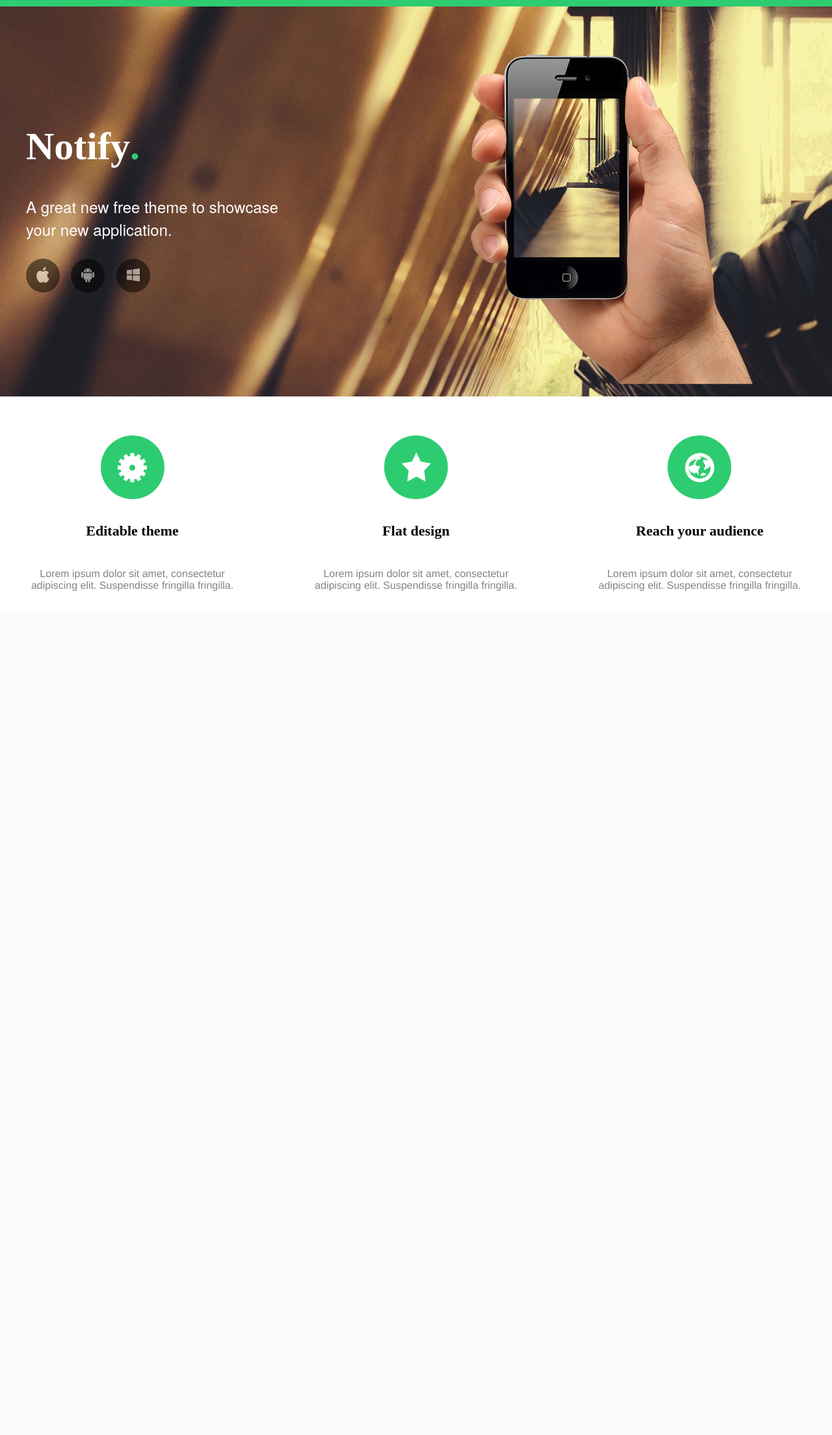
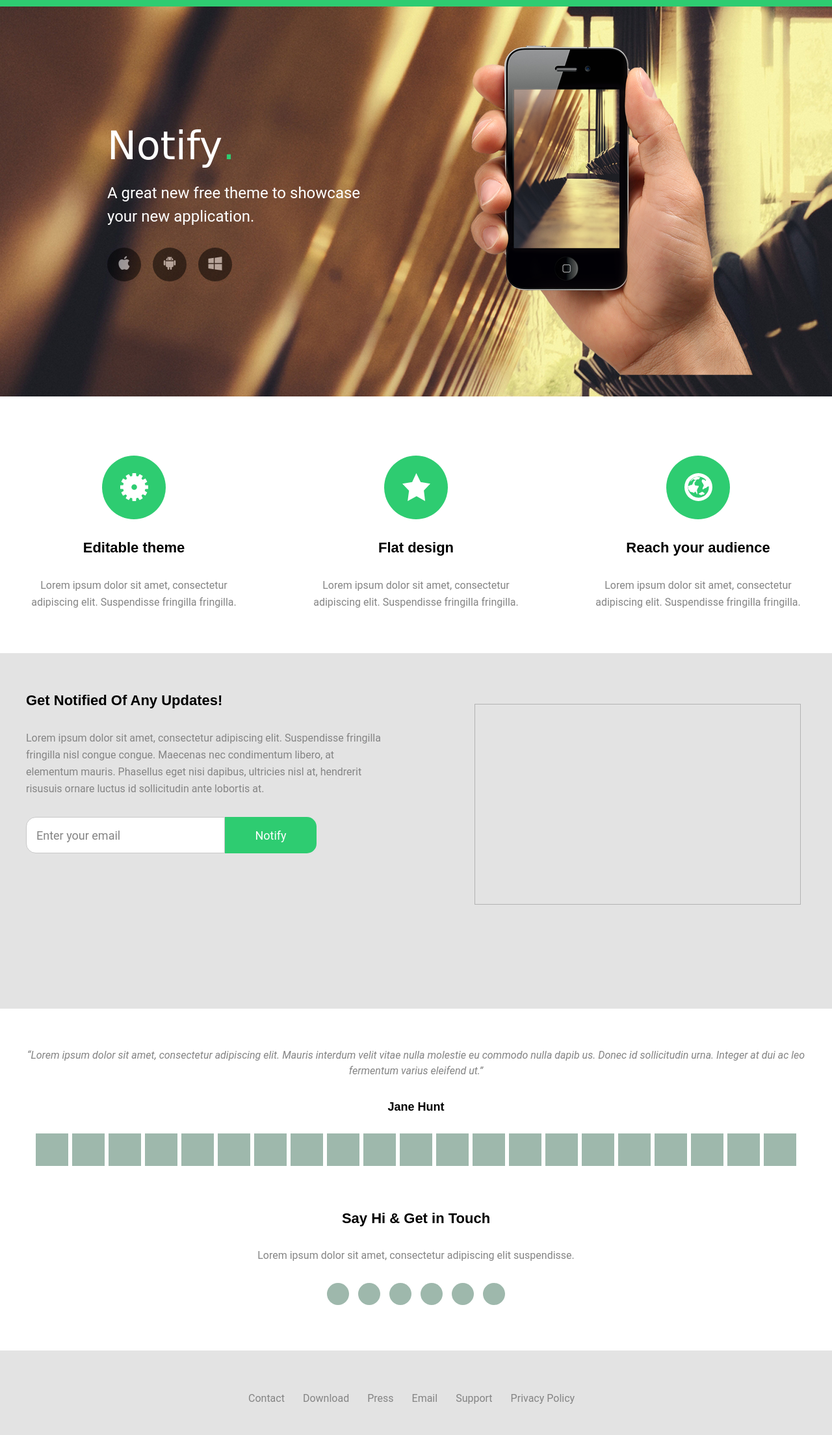
Before and after one commit to TarasBendiuh/Notify-lp, a PHP site: page /index.html in a window 1280 px wide. Shown: the whole page at 65% size. Before the commit the page ends 910 px from the top, so only its background shows below. Run offline with PHP 8.4, Linux system fonts and the light colour scheme.

Commit message:
Notify-lp

```diff
--- a/index.html
+++ b/index.html
@@ -2,65 +2,133 @@
 <html lang="en">
 <head>
     <meta charset="UTF-8">
-    <title>Notify-lp</title>
+    <title>Title</title>
     <link rel="stylesheet" href="styles/style.css">
 </head>
 <body>
 
     <header>
         <div class="content">
-            <div class="info">
+        <div id="logo">
             <h1>Notify<span>.</span></h1>
-            <p>A great new free theme to showcase <br> your new application.</p>
-                <div class="icon-bg" id="apple"><img src="imgs/header_apple.svg" alt=""></div>
-                <div class="icon-bg" id="android"><img src="imgs/header_android.svg" alt=""></div>
-                <div class="icon-bg" id="windows"><img src="imgs/header_windows.svg" alt=""></div>
+            <p>A great new free theme to showcase <br>  your new application.</p>
+            <div id="versions">
+                <div class="hi-bg"><img src="imgs/header_apple.svg" alt=""></div>
+                <div class="hi-bg"><img src="imgs/header_android.svg" alt=""></div>
+                <div class="hi-bg"><img id="window" src="imgs/header_windows.svg" alt=""></div>
             </div>
-            <img id="phone" src="imgs/Iphone.png" alt="">
+        </div>
+            <img id="iphone" src="imgs/Iphone.png" alt="">
+
         </div>
     </header>
 
-    <section id="features">
+    <div id="features">
         <div class="content">
-            <div id="theme">
-                <div class="fi-bg"><img src="imgs/Features_1.svg" alt=""></div>
+            <div class="box">
+                <div class="circle">
+                    <img src="imgs/Features_1.svg" alt="">
+                </div>
                 <h2>Editable theme</h2>
-                <p>Lorem ipsum dolor sit amet, consectetur adipiscing elit. Suspendisse fringilla fringilla.</p>
+                <p>Lorem ipsum dolor sit amet, consectetur adipiscing elit.
+                    Suspendisse fringilla fringilla.</p>
             </div>
-            <div id="design">
-                <div class="fi-bg"><img src="imgs/Features_2.svg" alt=""></div>
+            <div id="middle" class="box">
+                <div class="circle">
+                    <img src="imgs/Features_2.svg" alt="">
+                </div>
                 <h2>Flat design</h2>
-                <p>Lorem ipsum dolor sit amet, consectetur adipiscing elit. Suspendisse fringilla fringilla.</p>
+                <p>Lorem ipsum dolor sit amet, consectetur adipiscing elit.
+                    Suspendisse fringilla fringilla.</p>
             </div>
-            <div id="audience">
-                <div class="fi-bg"><img src="imgs/Features_3.svg" alt=""></div>
+            <div class="box">
+                <div class="circle">
+                    <img src="imgs/Features_3.svg" alt="">
+                </div>
                 <h2>Reach your audience</h2>
-                <p>Lorem ipsum dolor sit amet, consectetur adipiscing elit. Suspendisse fringilla fringilla.</p>
+                <p>Lorem ipsum dolor sit amet, consectetur adipiscing elit.
+                    Suspendisse fringilla fringilla.</p>
+            </div>
+
+        </div>
+    </div>
+
+    <div id="get-notified">
+        <div class="content">
+            <div id="info">
+                <h2>Get Notified Of Any Updates!</h2>
+                <p>Lorem ipsum dolor sit amet, consectetur adipiscing elit.
+                    Suspendisse fringilla fringilla nisl congue congue.
+                    Maecenas nec condimentum libero, at elementum mauris.
+                    Phasellus eget nisi dapibus, ultricies nisl at, hendrerit
+                    risusuis ornare luctus id sollicitudin ante lobortis at.
+                </p>
+                <form action="">
+                    <!--inM - inputMail, inB - inputButton-->
+                    <input id="inM" type="text" value="Enter your email">
+                    <input id="inB" type="submit" value="Notify">
+                </form>
+            </div>
+            <div id="player">
+                <iframe src="" frameborder="0"></iframe>
             </div>
         </div>
-    </section>
+    </div>
 
-    <section id="get-notified">
+    <div id="testimonials">
         <div class="content">
-
+            <p><i>“Lorem ipsum dolor sit amet, consectetur adipiscing elit.
+                Mauris interdum velit vitae nulla molestie eu commodo nulla dapib us.
+                Donec id sollicitudin urna. Integer at dui ac leo fermentum varius eleifend ut.”
+                </i>
+            </p>
+            <h3>Jane Hunt</h3>
+            <div id="users">
+                <div class="faces"></div>
+                <div class="faces"></div>
+                <div class="faces"></div>
+                <div class="faces"></div>
+                <div class="faces"></div>
+                <div class="faces"></div>
+                <div class="faces"></div>
+                <div class="faces"></div>
+                <div class="faces"></div>
+                <div class="faces"></div>
+                <div class="faces"></div>
+                <div class="faces"></div>
+                <div class="faces"></div>
+                <div class="faces"></div>
+                <div class="faces"></div>
+                <div class="faces"></div>
+                <div class="faces"></div>
+                <div class="faces"></div>
+                <div class="faces"></div>
+                <div class="faces"></div>
+                <div class="faces"></div>
+            </div>
+            <div id="get-it">
+                <h2>Say Hi &amp; Get in Touch</h2>
+                <p>Lorem ipsum dolor sit amet, consectetur adipiscing elit suspendisse. </p>
+                <!--iti - in touch icons-->
+                <div class="iti-bg"></div>
+                <div class="iti-bg"></div>
+                <div class="iti-bg"></div>
+                <div class="iti-bg"></div>
+                <div class="iti-bg"></div>
+                <div class="iti-bg"></div>
+            </div>
         </div>
-    </section>
-
-    <section id="testimonials">
-        <div class="content">
-
-        </div>
-    </section>
-
-    <section id="get-in-touch">
-        <div class="content">
-
-        </div>
-    </section>
-
+    </div>
     <footer>
         <div class="content">
-
+        <ul>
+            <li><a href="">Contact</a></li>
+            <li><a href="">Download</a></li>
+            <li><a href="">Press</a></li>
+            <li><a href="">Email</a></li>
+            <li><a href="">Support</a></li>
+            <li><a href="">Privacy Policy</a></li>
+        </ul>
         </div>
     </footer>
 
--- a/styles/style.css
+++ b/styles/style.css
@@ -1,171 +1,280 @@
 /*OMNIPRESENT GREENISH COLOR - #2ecc71*/
 
 /*BASE*/
-    /*-Resets-*/
-    html, body, header, footer, div, section, span, h1, h2, h3, p, img {
+
+    /*Resets*/
+
+    html, body, header, footer, div, span, h1, h2, h3, p, a, iframe,
+    ul, li, input, form, img {
         margin: 0;
         padding: 0;
+        display: block;
         position: relative;
-        display: block;
     }
-    /*-Typography-*/
-
-    @font-face {
-    font-family: 'HelveticaNeue', 'Raleway', 'Pacifico'; /*a name to be used later*/
-        src: url("../fonts/HelveticaNeue.ttf");
-        src: url("../fonts/Raleway.ttf");
-        src: url("../fonts/Pacifico.ttf");
-}
-    body {
+    html, body{
         font-size: 16px;
-        font-family: 'HelveticaNeue', Fallback;
-        color: #fff;
     }
 
+    /*Typography*/
+
     h1 {
-        font-family: 'Pacifico', Fallback;
+        font-family: 'Pacifico', cursive;
         font-size: 3.750em;
-        margin-bottom: .667em;
+        color: #ffffff;
+        margin-bottom: 20px;
+        font-weight: 400;
     }
-    h1 span {
+    h2 {
+        font-family: 'Raleway', sans-serif;
+        font-size: 1.375em;
+        margin-bottom: 32px;
+    }
+    h3 {
+        font-family: 'Raleway', sans-serif;
+        font-size: 1.125em;
+    }
+    p {
+        font-family: 'Roboto', sans-serif;
+        font-size: 1em;
+        line-height: 24px;
+        color: #848484;
+    }
+    a {
+        font-family: 'Roboto', sans-serif;
+        font-size: 16px;
+        color: #848484;
+        text-decoration: none;
+    }
+    span {
         display: inline-block;
         color: #2ECC71;
     }
 
-    h2 {
-        font-size: 1.375em;
-        font-family: 'Raleway';
-        color: #000;
-    }
 
-/*LAYOUT*/
+/*LAYOUT (basic positioning)*/
 
-    /*-Header-*/
+    /*Header*/
     header {
         width: 100%;
-        height: 37.5em;
-        border-top: 0.625em solid #2ecc71;
+        height: 600px;
+        border-top: 10px solid #2ECC71;
         background-image: url("../imgs/header_bg.jpg");
         overflow: hidden;
     }
-    /*-Features-*/
+
+    /*Features*/
+
     #features {
-        height: 20.938em;
+        height: 335px;
+        padding: 60px 0 0 0;
         text-align: center;
     }
 
-    #features p {
-    font-size: 1em;
-    font-family: 'Helvetica Neue';
-    color: #848484;
+    /*Get notified*/
+
+    #get-notified {
+        height: 427px;
+        padding: 60px 0 60px 0;
+        background-color: #e3e3e3;
     }
 
-    #features h2 {
-        margin-bottom: 2em;
+    /*Testimonials*/
+    #testimonials {
+        height: 466px;
+        padding: 60px 0 0 0;
+    }
+    /*Footer*/
+    footer {
+        height: 130px;
+        background-color: #e3e3e3;
+    }
+    /*Content*/
+    div.content {
+        width: 1200px;
+        margin: 0 auto;
     }
 
-    #theme, #design, #audience {
-        width: 20.000em;
+/*MODULE (stuff inside every module)*/
+
+    /*Header*/
+
+    #logo {
+        margin: 179px 0 0 125px;
+    }
+
+    header p {
+        font-size: 24px;
+        color: #ffffff;
+        line-height: 36px;
+    }
+
+    .hi-bg {
+        width: 52px;
+        height: 52px;
+        background-color: #000000;
+        opacity: 0.5;
+        display: inline-block;
+        border-radius: 100%;
+        margin: 30px 14px 10px 0;
+    }
+
+    .hi-bg img {
+        height: 21px;
+        width: 22px;
+        margin: 13px auto;
+    }
+
+    #window {
+        margin-top: 14px;
+    }
+
+    #iphone {
+        position: relative;
+        left: 630px;
+        bottom: 377px;
+    }
+
+    /*Features*/
+
+    #middle {
+        margin: 0 110px 0 110px;
+    }
+
+    #features p {
+        line-height: 26px;
+    }
+
+    .box {
+        display: inline-block;
+        text-align: center;
+        width: 320px;
+    }
+
+    .circle {
+        width: 98px;
+        height: 98px;
+        margin: 31px auto;
+        background-color: #2ECC71;
+        border-radius: 100%;
+    }
+
+    .circle img {
+        width: 43px;
+        height: 43px;
+        margin: auto;
+        top: 27px;
+    }
+
+    /*Get notified*/
+
+    #info {
+        width: 550px;
+    }
+
+    #info p {
+        line-height: 26px;
+        margin-bottom: 30px;
+    }
+
+    /*form*/
+
+    input {
+        display: inline-block;
+        margin: 0;
+        padding: 0;
+        font-family: 'Roboto', sans-serif;
+        font-size: 18px;
+    }
+
+    #inM {
+        height: 54px;
+        width: 289px;
+        padding-left: 15px;
+        border: 1px solid #c8c8c8;
+        border-radius: 15px 0 0 15px;
+        color: #848484;
+    }
+
+    #inB {
+        height: 56px;
+        width: 141px;
+        background-color: #2ECC71;
+        border: none;
+        border-radius: 0 15px 15px 0;
+        color: #ffffff;
+        text-align: center;
+        margin-left: -4px;
+    }
+
+    iframe {
+        width: 500px;
+        height: 307px;
+        border: 1px solid #b3b3b3;
+        position: relative;
+        left: 690px;
+        bottom: 230px;
+    }
+
+    /*Testimonials*/
+
+    #testimonials {
+        text-align: center;
+    }
+
+    #testimonials h3 {
+        margin: 33px 0 30px 0;
+    }
+
+    #users {
+        margin-bottom: 64px;
+    }
+
+    .faces {
+        width: 50px;
+        height: 50px;
+        background-color: #9eb8ac;
+        margin: 0 1px 0 1px;
         display: inline-block;
     }
 
-    #design {
-        margin: 0 7em 0 7em;
+    /*Get in touch*/
+
+    .iti-bg {
+        width: 34px;
+        height: 34px;
+        display: inline-block;
+        margin: 30px 5px 0 5px;
+        background-color: #9eb8ac;
+        border-radius: 100%;
     }
 
-    /*-Get notified-*/
-    /*
-    #get-notified{
-        height: 26.688em;
-        background-color: #e3e3e3;
-    }*/
+    /*Footer*/
 
-    /*-Testimonials-*/
-    /*-Get in touch-*/
-    /*-Footer-*/
-
-    /*-Content-*/
-    div.content {
-        width: 75em;
+    ul {
+        width: 540px;
         margin: 0 auto;
     }
 
-/*MODULE*/
-    /*-Header-*/
-    div.info {
-        width: 30em;
-        margin: 11.313em 0 0 0;
-    }
-
-    div.info p {
-        font-size: 1.5em;
-    }
-
-    div.icon-bg {
+    footer li{
         display: inline-block;
-        width: 3.25em;
-        height: 3.25em;
-        background-color: #000;
-        opacity: 0.5;
-        margin: 1.75em .8em 0 0;
-        border-radius: 100%;
-    }
-
-    div.icon-bg img {
-        width: 1.25em;
-        height: 1.5em;
-        margin: auto;
-        top: 0.813em;
-
-    }
-
-    img#phone {
-        display: inline-block;
-        position: relative;
-        bottom: 23.2em;
-        left: 39.375em;
+        margin: 64px 12px 0 12px;
+        text-align: center;
     }
 
 
-    /*-Features-*/
+/*STATE*/
+/*THEME*/
+/*CHANGING STATE*/
 
-    /*fi stands for FEATURES ICON*/
-    div.fi-bg {
-        width: 6.125em;
-        height: 6.125em;
-        background-color: #2ECC71;
-        border-radius: 100%;
-        margin: 3.750em auto 2.250em auto;
+    /*Hovers*/
+
+    /*Logo*/
+
+    .hi-bg {
+        transition: background-color, opacity .5s;
     }
 
-    div.fi-bg img {
-        width: 2.813em;
-        height: 2.813em;
-        margin: auto;
-        top: 1.688em;
-    }
-
-    #design img {
-        top: 1.6em;
-    }
-
-    /*-Get notified-*/
-    /*-Testimonials-*/
-    /*-Get in touch-*/
-    /*-Footer-*/
-
-/*STATE*/
-
-/*THEME*/
-
-/*CHANGING STATE*/
-    /*-Hovers-*/
-    /*-Header-*/
-    div.icon-bg {
-        transition: opacity, background-color .5s;
-    }
-    div.icon-bg:hover {
+    .hi-bg:hover {
         opacity: 1;
         background-color: #2ECC71;
-        transition: .5s ease-out;
     }
```
